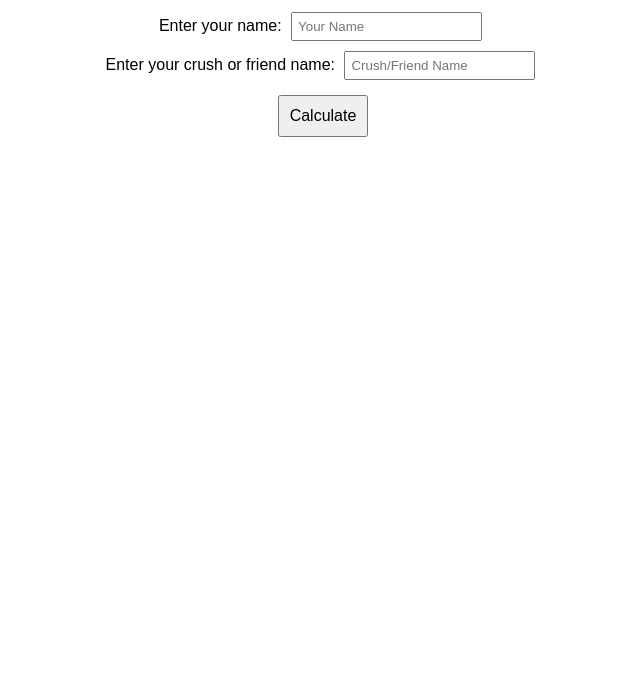
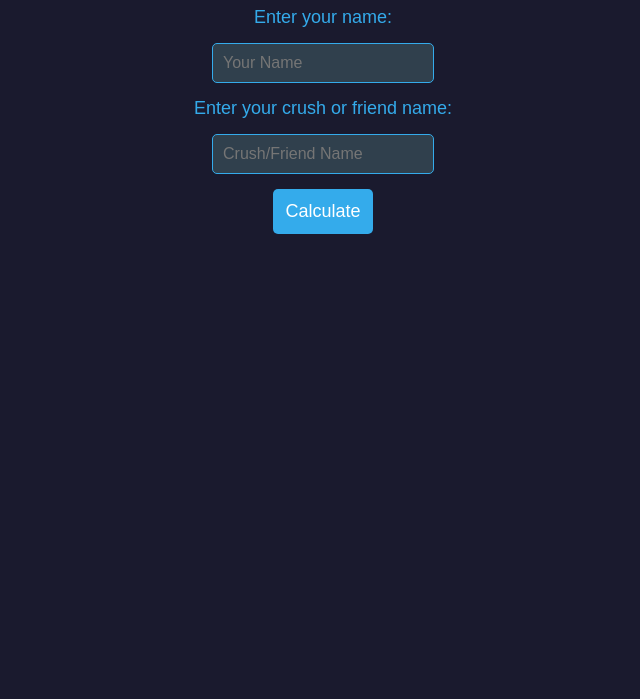
Before and after one commit to Sreeju7733/projects, a plain HTML site: page flames.html in a window 1280 px wide. Shown: the part 101-800 px from the top of the page, without its empty margins (317-957 px from the left). Drawn offline with Linux system fonts and the light colour scheme.

Commit message:
Update flames.html

```diff
--- a/flames.html
+++ b/flames.html
@@ -6,21 +6,46 @@
     <title>FLAMES Calculator</title>
     <style>
         body {
-            font-family: Arial, sans-serif;
+            font-family: 'Arial', sans-serif;
             text-align: center;
             padding: 20px;
+            background-color: #1a1a2e;
+            color: #e5e5e5;
+        }
+        h1 {
+            color: #34abeb;
+        }
+        label {
+            display: block;
+            margin: 10px 0;
+            font-size: 18px;
+            color: #34abeb;
         }
         input {
-            padding: 5px;
+            padding: 10px;
             margin: 5px;
+            font-size: 16px;
+            width: 200px;
+            border: 1px solid #34abeb;
+            border-radius: 5px;
+            color: white;
+            background-color: #30404d;
         }
         button {
-            padding: 10px;
+            padding: 12px;
             margin: 10px;
-            font-size: 16px;
+            font-size: 18px;
+            background-color: #34abeb;
+            color: #fff;
+            border: none;
+            border-radius: 5px;
+            cursor: pointer;
+        }
+        button:hover {
+            background-color: #297aa6;
         }
         #result {
-            font-size: 20px;
+            font-size: 24px;
             margin-top: 20px;
         }
     </style>
```
